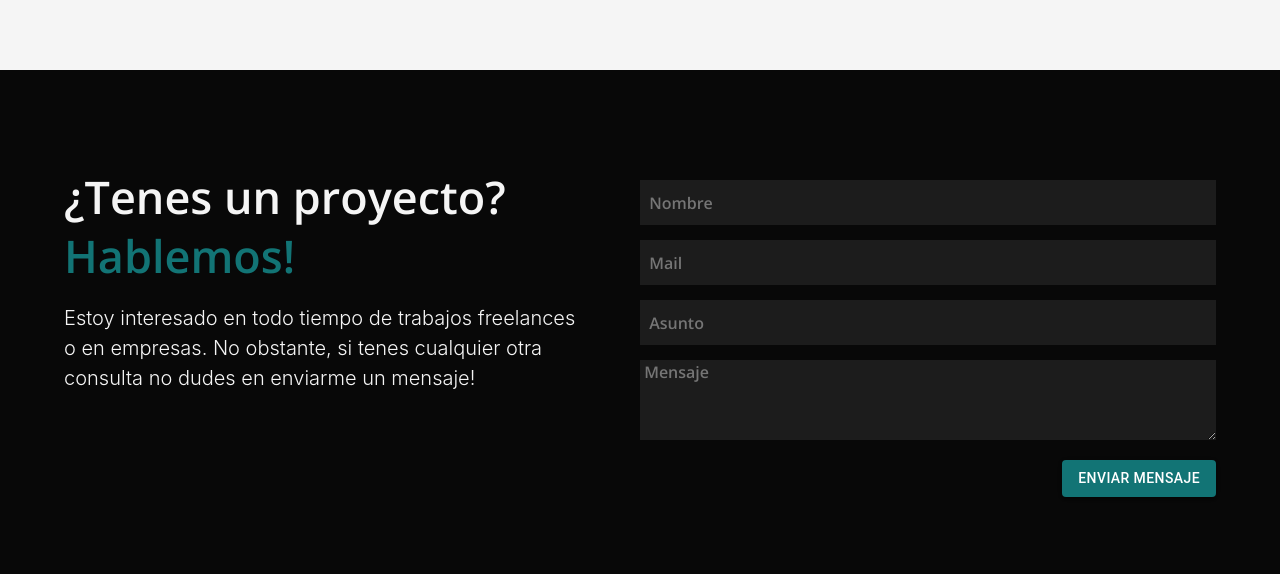
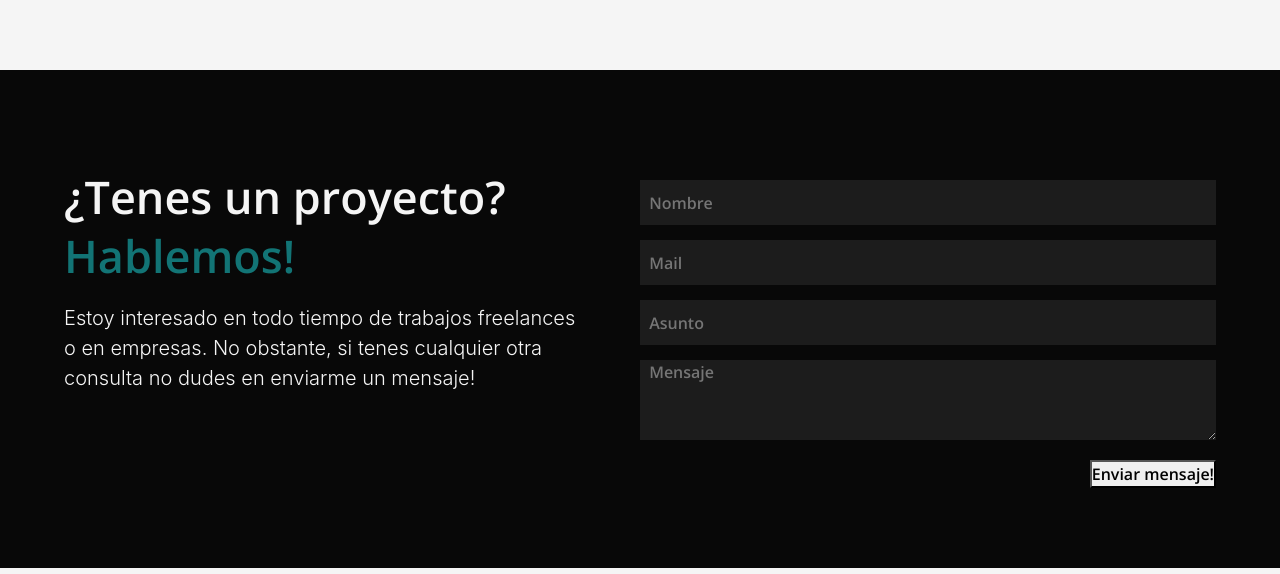
Before and after one commit to ccoelh0/porfolio-agustin-coelho, a React (Create React App) app: page / in a window 1280 px wide. Shown: the part 5031-5605 px from the top of the page. Built offline with nearby package versions, Linux system fonts and the light colour scheme.

Commit message:
agregue mail js al form

```diff
--- a/package.json
+++ b/package.json
@@ -11,6 +11,7 @@
     "@testing-library/react": "^11.2.7",
     "@testing-library/user-event": "^12.8.3",
     "bootstrap": "^5.1.3",
+    "emailjs-com": "^3.2.0",
     "node-sass": "^6.0.1",
     "react": "^17.0.2",
     "react-bootstrap": "^2.0.2",
--- a/src/components/contact/Contacto.js
+++ b/src/components/contact/Contacto.js
@@ -1,9 +1,33 @@
-import React from "react";
-import Boton from "../boton/Boton";
+import React, { useRef } from "react";
+import emailjs from "emailjs-com";
+import Button from "@mui/material/Button";
 
 export default function Contacto() {
+  const form = useRef();
+
+  const sendEmail = (e) => {
+    e.preventDefault();
+
+    emailjs
+      .sendForm(
+        "service_mnkjdg7",
+        "template_tujditq",
+        form.current,
+        "user_zQgQok3rHAL3SbQGKEAMh"
+      )
+      .then(
+        (result) => {
+          console.log(result.text);
+          e.target.reset();
+        },
+        (error) => {
+          console.log(error.text);
+        }
+      );
+  };
+
   return (
-    <form>
+    <div className="form">
       <div className="form-info" id="contacto">
         <h3>¿Tenes un proyecto?</h3>
         <h4>Hablemos!</h4>
@@ -14,13 +38,15 @@ export default function Contacto() {
         </p>
       </div>
 
-      <div className="form-contacto">
-        <input placeholder=" Nombre" />
-        <input placeholder=" Mail" />
-        <input placeholder=" Asunto" />
-        <textarea placeholder=" Mensaje"></textarea>
-        <Boton texto={`Enviar mensaje`} />
-      </div>
-    </form>
+      <form className="form-contacto" ref={form} onSubmit={sendEmail}>
+        <input placeholder=" Nombre" type="text" name="user_name" required />
+        <input placeholder=" Mail" type="email" name="user_email" required />
+        <input placeholder=" Asunto" type="text" name="subject" required />
+        <textarea placeholder=" Mensaje" name="message" required />
+        <button type="submit" value="Send">
+          Enviar mensaje!
+        </button>
+      </form>
+    </div>
   );
 }
--- a/src/components/contact/_form.scss
+++ b/src/components/contact/_form.scss
@@ -1,4 +1,4 @@
-form {
+.form {
   padding: 80px 0;
   background-color: $colorLinea;
   margin: 0 auto;
@@ -8,23 +8,23 @@ form {
   justify-self: center;
 }
 
-form .form-info {
+.form .form-info {
   grid-area: info;
 }
 
-form div h3 {
+.form div h3 {
   color: $colorFondo;
   margin: 20px 0 5px;
   font-size: 45px;
 }
 
-form div h4 {
+.form div h4 {
   color: $colorPrincipal;
   font-size: 45px;
   margin-bottom: 20px;
 }
 
-form div p {
+.form div p {
   color: $colorFondo;
   font-size: 20px;
   font-weight: 300;
@@ -32,14 +32,14 @@ form div p {
     Ubuntu, Cantarell, "Open Sans", "Helvetica Neue", sans-serif;
 }
 
-form .form-contacto {
+.form .form-contacto {
   display: flex;
   flex-direction: column;
   align-items: flex-end;
   margin-top: 20px;
   grid-area: input;
 }
-form .form-contacto input {
+.form .form-contacto input {
   width: 100%;
   height: 45px;
   margin: 10px 0 5px;
@@ -49,8 +49,9 @@ form .form-contacto input {
   color: $colorFondo;
 }
 
-form .form-contacto textarea {
+.form .form-contacto textarea {
   margin: 10px 0 5px;
+  padding: 0px 5px;
   width: 100%;
   height: 80px;
   background-color: #1c1c1c;
--- a/src/components/trabajos/TrabajosEspecifico.js
+++ b/src/components/trabajos/TrabajosEspecifico.js
@@ -1,5 +1,5 @@
 import React from "react";
-import Boton from "../Boton/Boton";
+import Boton from "../boton/Boton";
 
 export default function TrabajosImg1({
   titulo,
```
Also changed, not shown: 1 other file (tests, documents, lock files or other folders).
